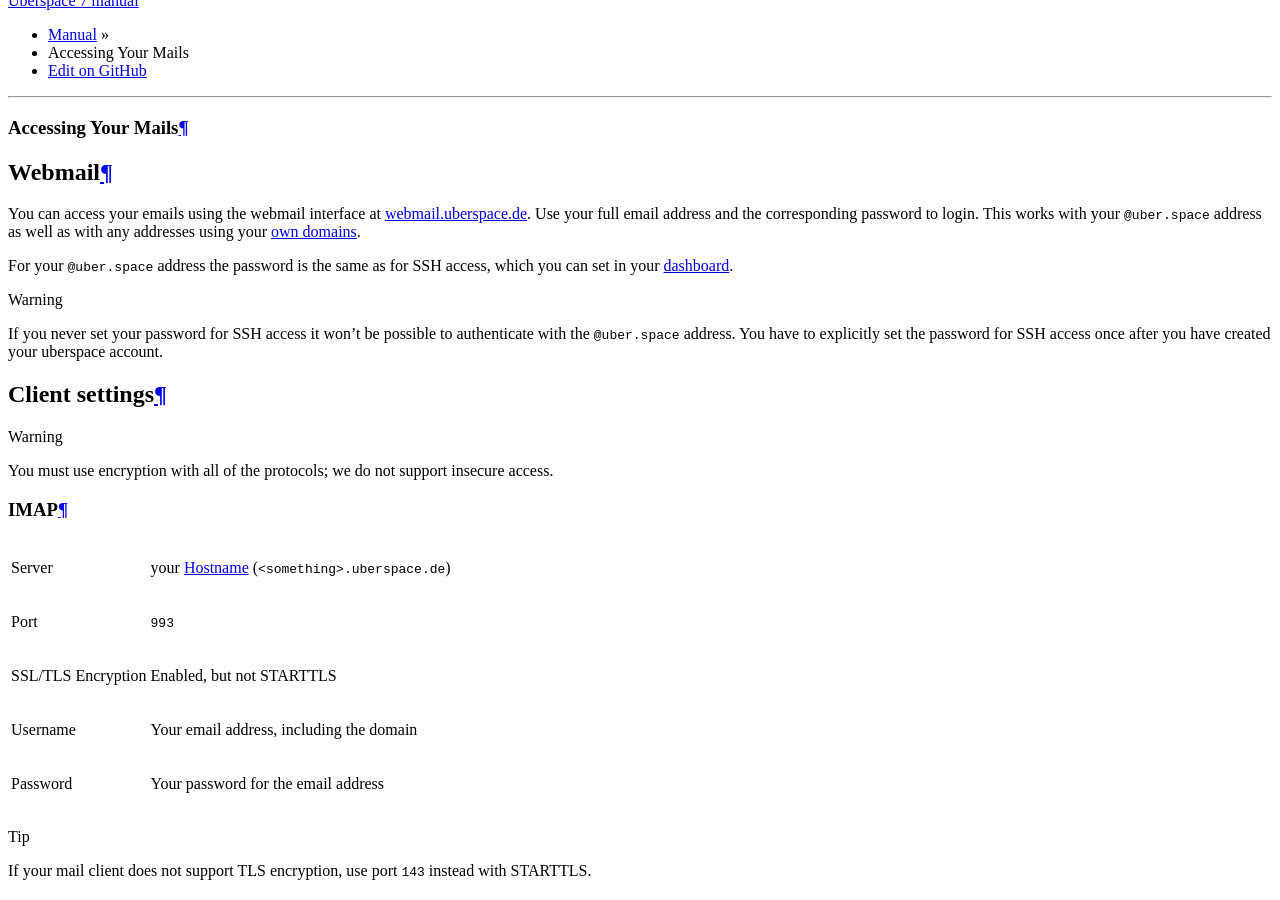
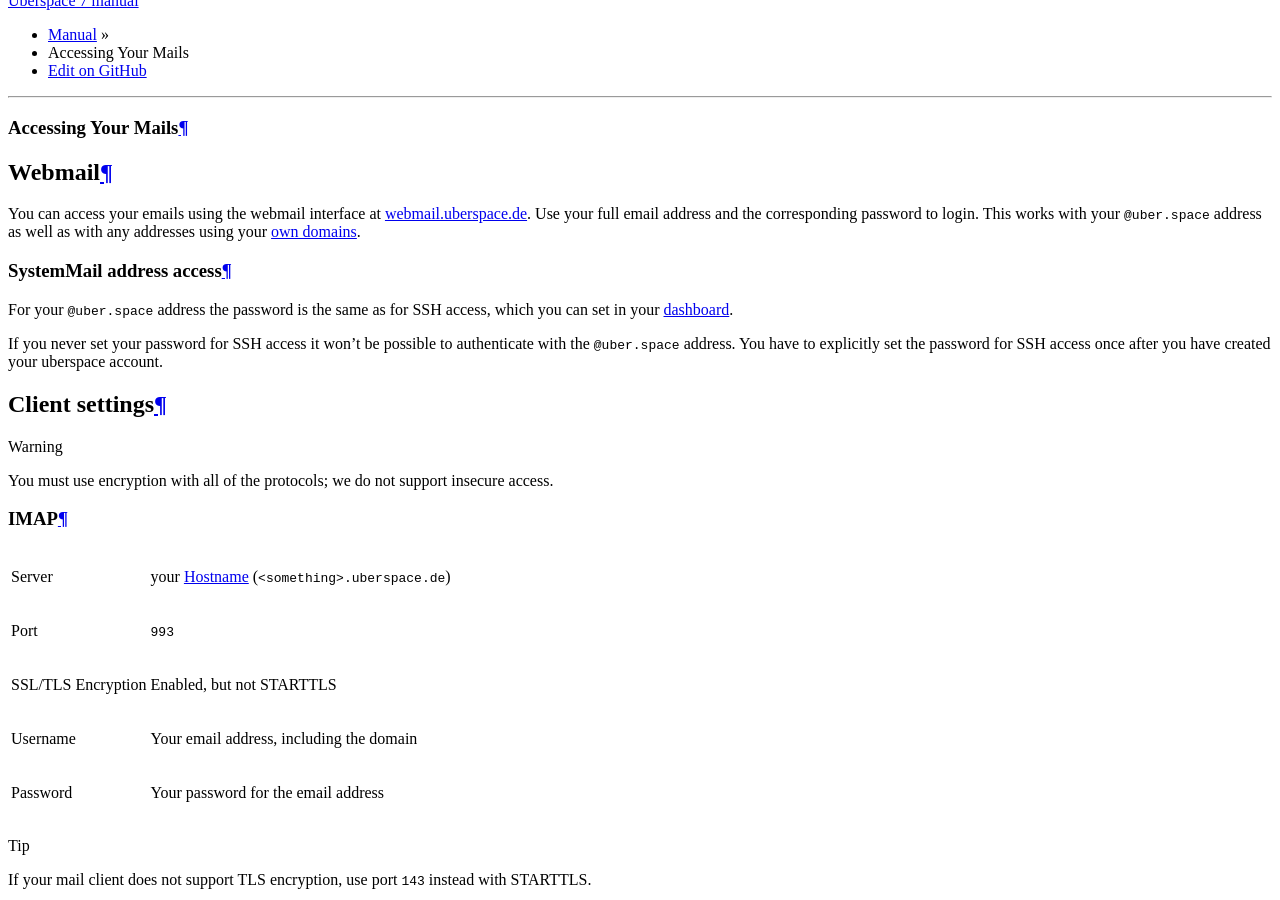
Before and after one commit to Uberspace/manual, a Sphinx documentation site: the page built from source/mail-access.rst, in a window 1280 px wide and 900 px high, scrolled down 1801 px. Built offline with Sphinx 7.4.7 and the Read the Docs theme 2.0.0, drawn with Linux system fonts in a browser that asks for light colours.

Commit message:
add a headline for system mail access #167

```diff
--- a/source/mail-access.rst
+++ b/source/mail-access.rst
@@ -10,10 +10,12 @@
 You can access your emails using the webmail interface at `webmail.uberspace.de
 <https://webmail.uberspace.de>`_. Use your full email address and the corresponding password to login. This works with your ``@uber.space`` address as well as with any addresses using your :ref:`own domains <mail-domains>`.
 
-For your ``@uber.space`` address the password is the same as for SSH access, which you can set in your `dashboard
-<https://dashboard.uberspace.de/dashboard/authentication>`_.
+SystemMail address access
+-------------------------
 
-.. warning:: If you never set your password for SSH access it won't be possible to authenticate with the ``@uber.space`` address. You have to explicitly set the password for SSH access once after you have created your uberspace account.
+For your ``@uber.space`` address the password is the same as for SSH access, which you can set in your `dashboard <https://dashboard.uberspace.de/dashboard/authentication>`_.
+
+If you never set your password for SSH access it won't be possible to authenticate with the ``@uber.space`` address. You have to explicitly set the password for SSH access once after you have created your uberspace account.
 
 Client settings
 ===============
```
